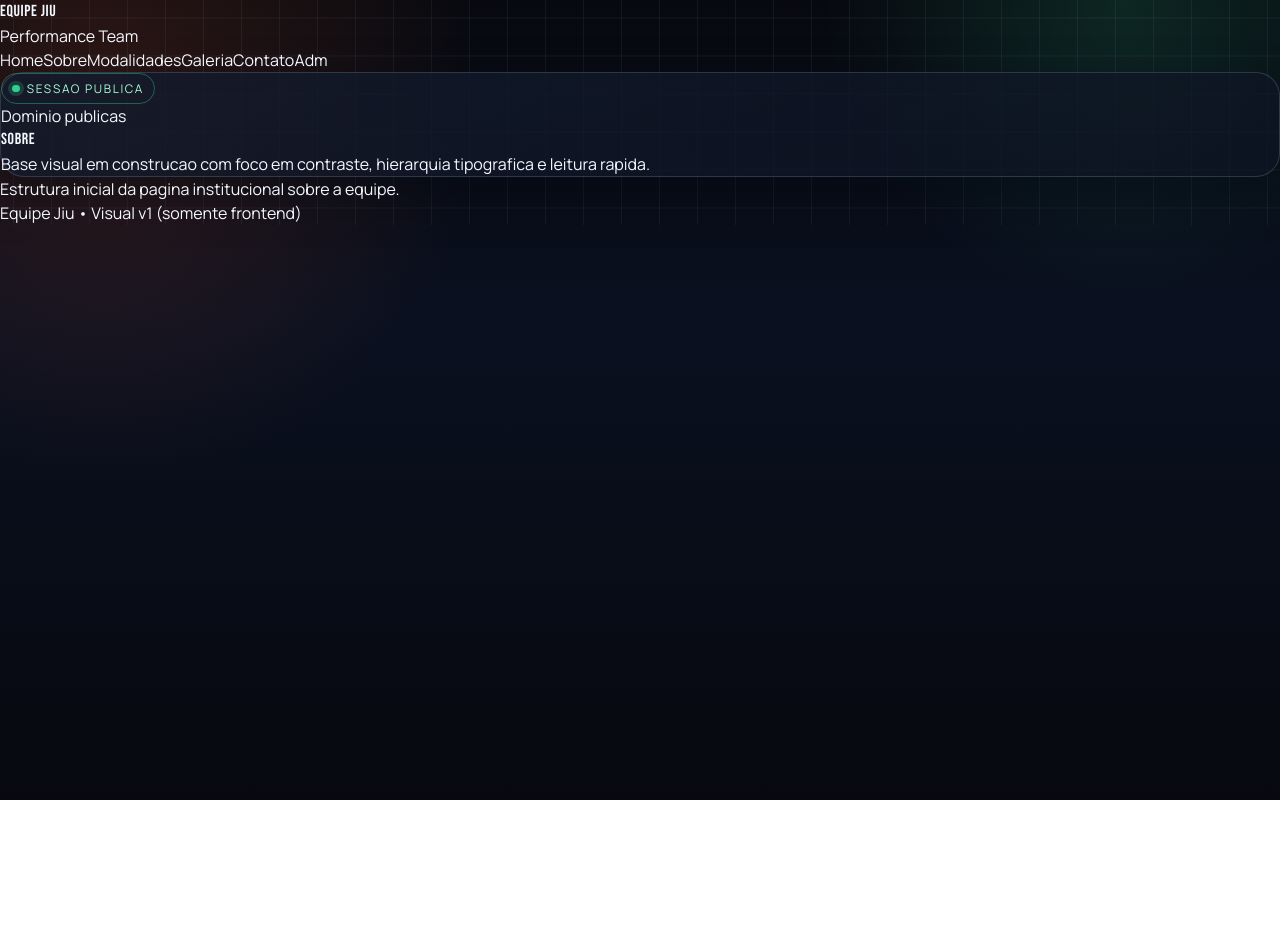
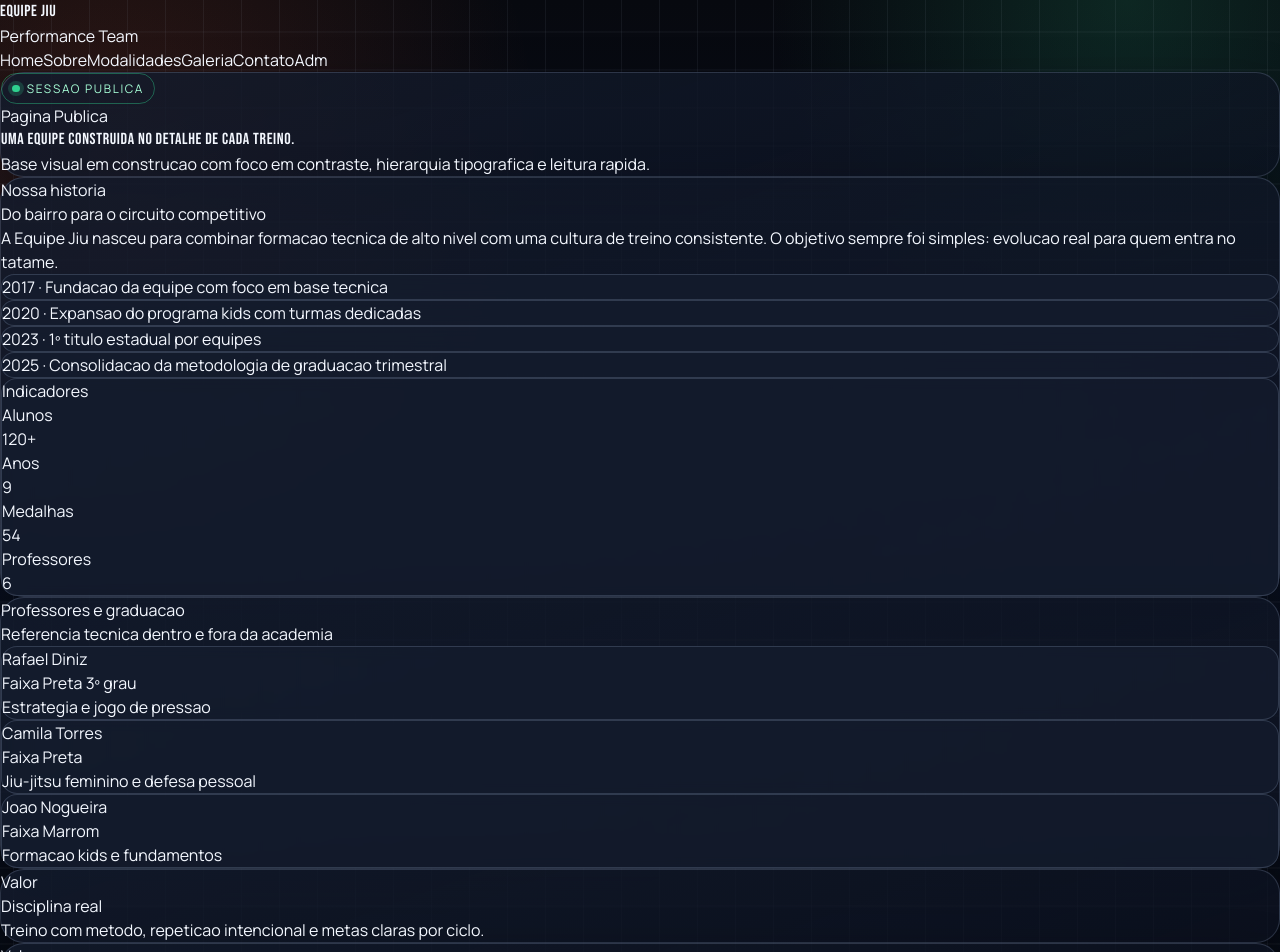
Before and after one commit to Dev-RuiDiniz/equipe_jiu, a Next.js app in the folder apps/web/: page /sobre in a window 1280 px wide. Shown: the top 952 px of the page. Before the commit the page ends 800 px from the top, so only its background shows below. Built offline with nearby package versions, Linux system fonts and the light colour scheme.

Commit message:
feat(publicas): implementar pagina sobre com equipe e historia

```diff
--- a/apps/web/src/publicas/pages/sobre-page.tsx
+++ b/apps/web/src/publicas/pages/sobre-page.tsx
@@ -1,11 +1,111 @@
 import { PublicShell } from "@/publicas/components/public-shell";
+
+const professores = [
+  { nome: "Rafael Diniz", faixa: "Faixa Preta 3º grau", foco: "Estrategia e jogo de pressao" },
+  { nome: "Camila Torres", faixa: "Faixa Preta", foco: "Jiu-jitsu feminino e defesa pessoal" },
+  { nome: "Joao Nogueira", faixa: "Faixa Marrom", foco: "Formacao kids e fundamentos" },
+];
+
+const valores = [
+  {
+    titulo: "Disciplina real",
+    descricao: "Treino com metodo, repeticao intencional e metas claras por ciclo.",
+  },
+  {
+    titulo: "Respeito ao processo",
+    descricao: "Cada graduacao e tratada como consequencia da consistencia, nao de pressa.",
+  },
+  {
+    titulo: "Comunidade forte",
+    descricao: "Ambiente competitivo sem perder acolhimento para novos alunos.",
+  },
+];
+
+const marcos = [
+  "2017 · Fundacao da equipe com foco em base tecnica",
+  "2020 · Expansao do programa kids com turmas dedicadas",
+  "2023 · 1º titulo estadual por equipes",
+  "2025 · Consolidacao da metodologia de graduacao trimestral",
+];
 
 export function SobrePage() {
   return (
-    <PublicShell eyebrow="Dominio publicas" title="Sobre">
-      <p className="max-w-2xl text-slate-300">
-        Estrutura inicial da pagina institucional sobre a equipe.
-      </p>
+    <PublicShell eyebrow="Pagina Publica" title="Uma equipe construida no detalhe de cada treino.">
+      <section className="section-shell grid gap-6 p-6 md:grid-cols-[1.2fr,0.8fr] md:p-8">
+        <div>
+          <p className="text-xs uppercase tracking-[0.18em] text-orange-300">Nossa historia</p>
+          <h2 className="mt-2 text-3xl font-extrabold text-white">Do bairro para o circuito competitivo</h2>
+          <p className="mt-4 max-w-2xl text-slate-300">
+            A Equipe Jiu nasceu para combinar formacao tecnica de alto nivel com uma cultura de treino
+            consistente. O objetivo sempre foi simples: evolucao real para quem entra no tatame.
+          </p>
+
+          <ul className="mt-6 space-y-3">
+            {marcos.map((marco) => (
+              <li key={marco} className="card p-4 text-slate-200">
+                {marco}
+              </li>
+            ))}
+          </ul>
+        </div>
+
+        <aside className="card p-5 md:p-6">
+          <p className="text-xs uppercase tracking-[0.18em] text-emerald-300">Indicadores</p>
+          <dl className="mt-4 grid grid-cols-2 gap-3">
+            <div className="rounded-xl bg-[#0f1627] p-3">
+              <dt className="text-xs uppercase tracking-[0.14em] text-slate-400">Alunos</dt>
+              <dd className="mt-1 text-3xl font-extrabold">120+</dd>
+            </div>
+            <div className="rounded-xl bg-[#0f1627] p-3">
+              <dt className="text-xs uppercase tracking-[0.14em] text-slate-400">Anos</dt>
+              <dd className="mt-1 text-3xl font-extrabold">9</dd>
+            </div>
+            <div className="rounded-xl bg-[#0f1627] p-3">
+              <dt className="text-xs uppercase tracking-[0.14em] text-slate-400">Medalhas</dt>
+              <dd className="mt-1 text-3xl font-extrabold">54</dd>
+            </div>
+            <div className="rounded-xl bg-[#0f1627] p-3">
+              <dt className="text-xs uppercase tracking-[0.14em] text-slate-400">Professores</dt>
+              <dd className="mt-1 text-3xl font-extrabold">6</dd>
+            </div>
+          </dl>
+        </aside>
+      </section>
+
+      <section className="section-shell p-6 md:p-8">
+        <p className="text-xs uppercase tracking-[0.18em] text-orange-300">Professores e graduacao</p>
+        <h2 className="mt-2 text-3xl font-extrabold text-white">Referencia tecnica dentro e fora da academia</h2>
+        <div className="mt-6 grid gap-4 md:grid-cols-3">
+          {professores.map((professor) => (
+            <article key={professor.nome} className="card p-4">
+              <div className="h-36 rounded-xl bg-gradient-to-br from-orange-500/35 to-emerald-400/30" />
+              <h3 className="mt-4 text-xl font-bold text-white">{professor.nome}</h3>
+              <p className="text-sm font-semibold text-orange-200">{professor.faixa}</p>
+              <p className="mt-2 text-sm text-slate-300">{professor.foco}</p>
+            </article>
+          ))}
+        </div>
+      </section>
+
+      <section className="grid gap-4 md:grid-cols-3">
+        {valores.map((valor) => (
+          <article key={valor.titulo} className="section-shell p-5">
+            <p className="text-xs uppercase tracking-[0.16em] text-emerald-300">Valor</p>
+            <h3 className="mt-2 text-2xl font-bold text-white">{valor.titulo}</h3>
+            <p className="mt-3 text-slate-300">{valor.descricao}</p>
+          </article>
+        ))}
+      </section>
+
+      <section className="section-shell p-6 md:p-8">
+        <p className="text-xs uppercase tracking-[0.18em] text-orange-300">Ambiente de treino</p>
+        <h2 className="mt-2 text-3xl font-extrabold text-white">Estrutura pensada para evolucao constante</h2>
+        <div className="mt-6 grid gap-4 md:grid-cols-3">
+          <div className="h-44 rounded-2xl bg-gradient-to-br from-[#1d2d47] to-[#101726]" />
+          <div className="h-44 rounded-2xl bg-gradient-to-br from-[#2f1f17] to-[#141726]" />
+          <div className="h-44 rounded-2xl bg-gradient-to-br from-[#1b382c] to-[#101726]" />
+        </div>
+      </section>
     </PublicShell>
   );
 }
```
